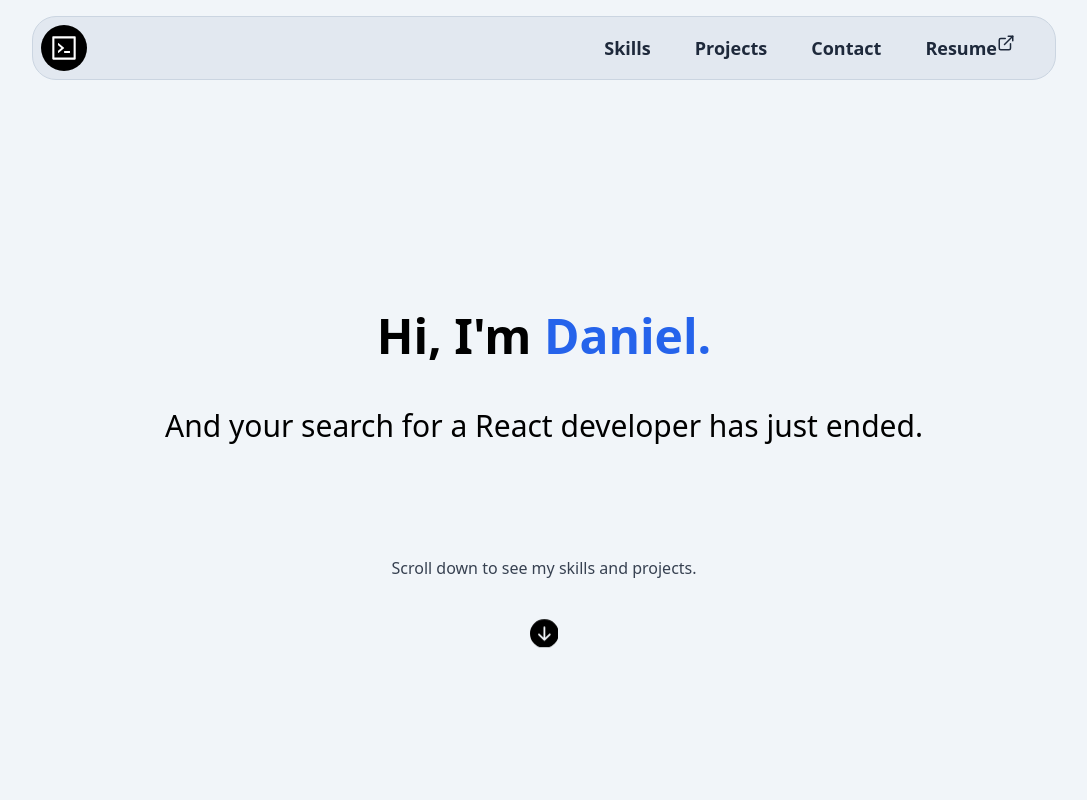
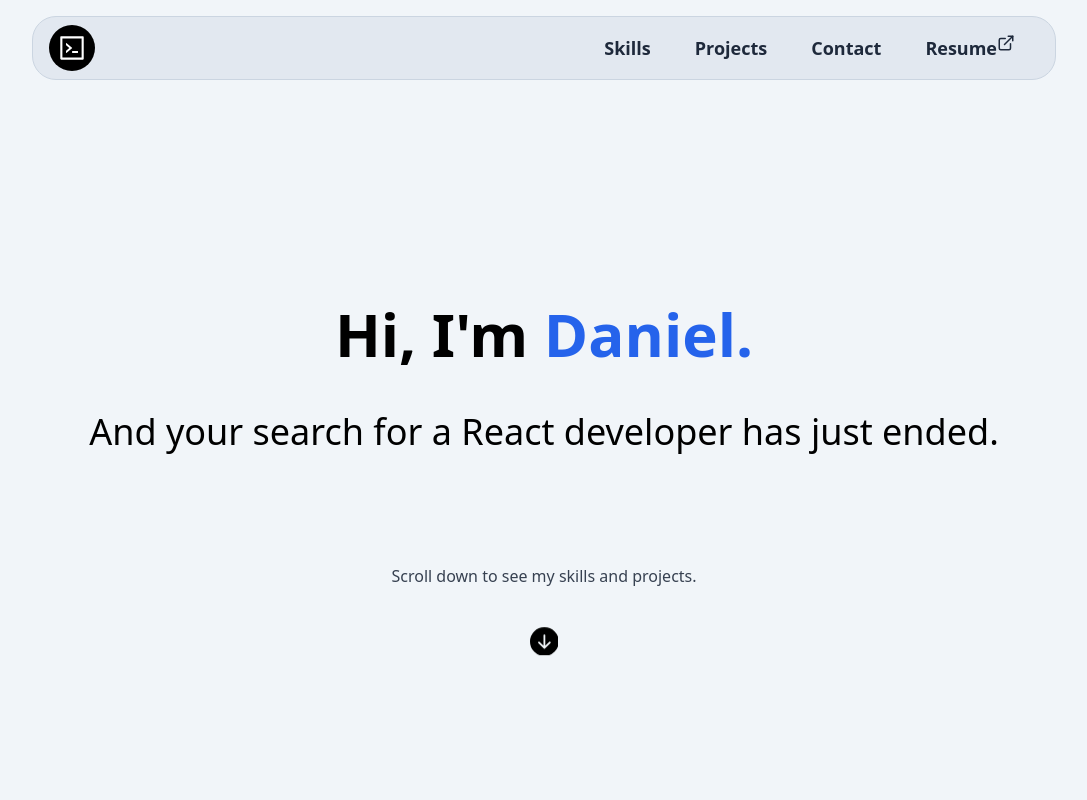
Before and after one commit to danielflorencio/next-portfolio, a Next.js app: page / in a window 1280 px wide. Shown: the top 800 px of the page, without its empty margins (96-1183 px from the left). Built offline with nearby package versions, Linux system fonts and the light colour scheme.

Commit message:
testing new spacing

```diff
--- a/pages/index.tsx
+++ b/pages/index.tsx
@@ -18,7 +18,7 @@ const Home: NextPage = () => {
       <main>
         <section className='bg-slate-100 flex justify-center pt-4 w-full'>
           <nav className='bg-slate-200 sm:w-11/12 lg:w-4/5 h-16 flex border border-solid border-slate-300 justify-between items-center rounded-3xl'>
-            <div className='bg-black p-2 ml-2 rounded-full text-white text-3xl flex justify-center items-center'>
+            <div className='bg-black p-2 sm:ml-2 md:ml-4 rounded-full text-white text-3xl flex justify-center items-center'>
               <AiOutlineCode/>
             </div>
             <ul className='flex text-slate-800 gap-3'>
@@ -30,14 +30,14 @@ const Home: NextPage = () => {
           </nav>
         </section>
         <section className='flex w-full h-screen flex-1 flex-col items-center justify-center text-center bg-slate-100'>
-          <h1 className="sm:text-5xl sm:px-2 text-6xl font-bold">
+          <h1 className="sm:text-5xl sm:px-2 md:px-0 md:text-6xl font-bold">
             Hi, I'm{' '}
             <span className="text-blue-600">
               Daniel.
             </span>
           </h1>
 
-          <p className="mt-12 sm:text-3xl sm:px-2 text-4xl">
+          <p className="mt-12 sm:text-3xl sm:px-2 md:text-4xl">
             And your search for a React developer has just ended.
           </p>
           <p className='mt-28 text-1xl text-gray-700 '>Scroll down to see my skills and projects.</p>
```
